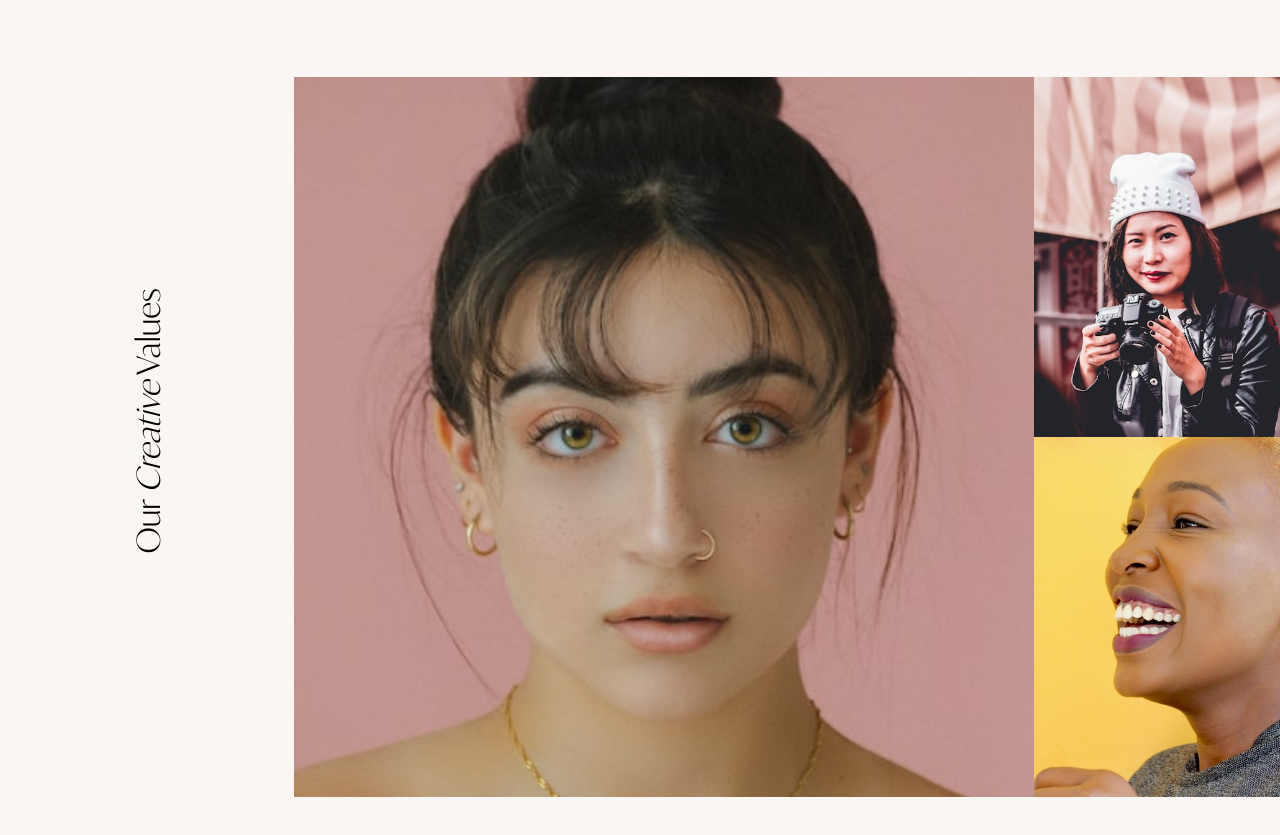
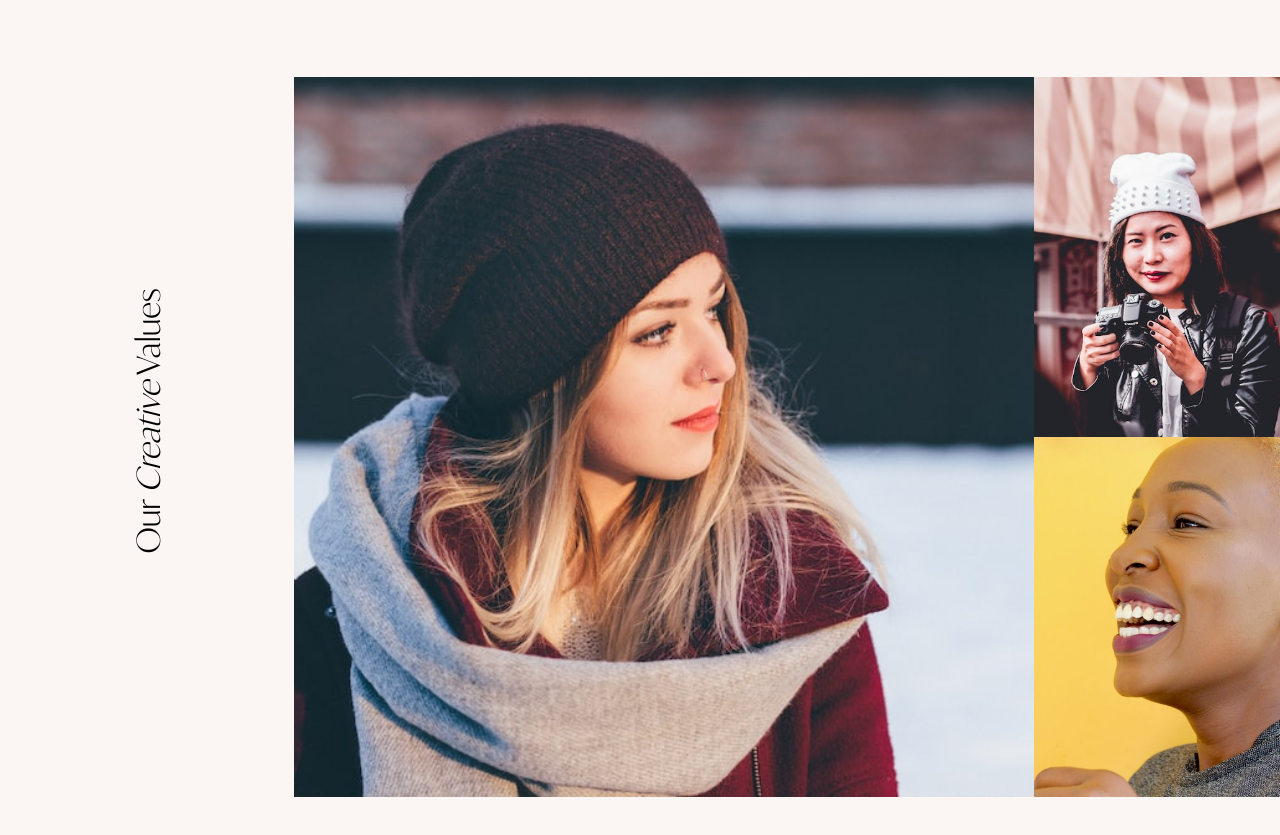
Before and after one commit to mavrk-mose/sumo-labs, a plain HTML site: page index.html in a window 1280 px wide. Shown: the part 803-1638 px from the top of the page. Drawn offline with Linux system fonts and the light colour scheme.

Commit message:
removed links & added images

```diff
--- a/index.html
+++ b/index.html
@@ -35,7 +35,7 @@
             </div>
                 <div class="grid">
                     <div class="girl">
-                    <img src="./assets/hot-lady.jfif" alt="balance">
+                    <img src="./assets/cool-girl.jfif" alt="balance">
                     </div>
                     <div class="girls">
                     <img src="./assets/asian-lady.jfif" alt="simplicity">
```
Also changed, not shown: assets/cool-girl.jfif (added), assets/hot-lady.jfif (deleted).
